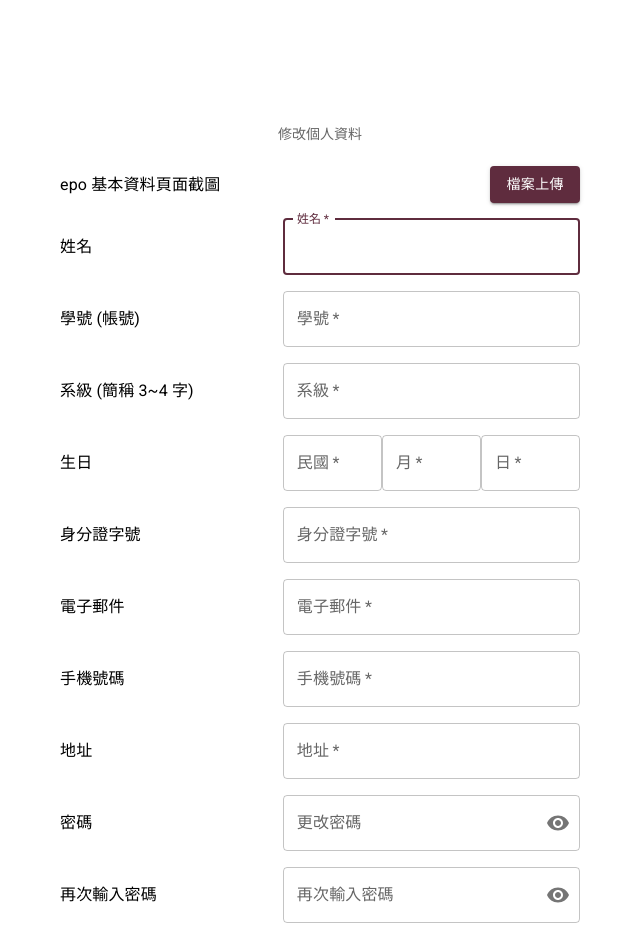
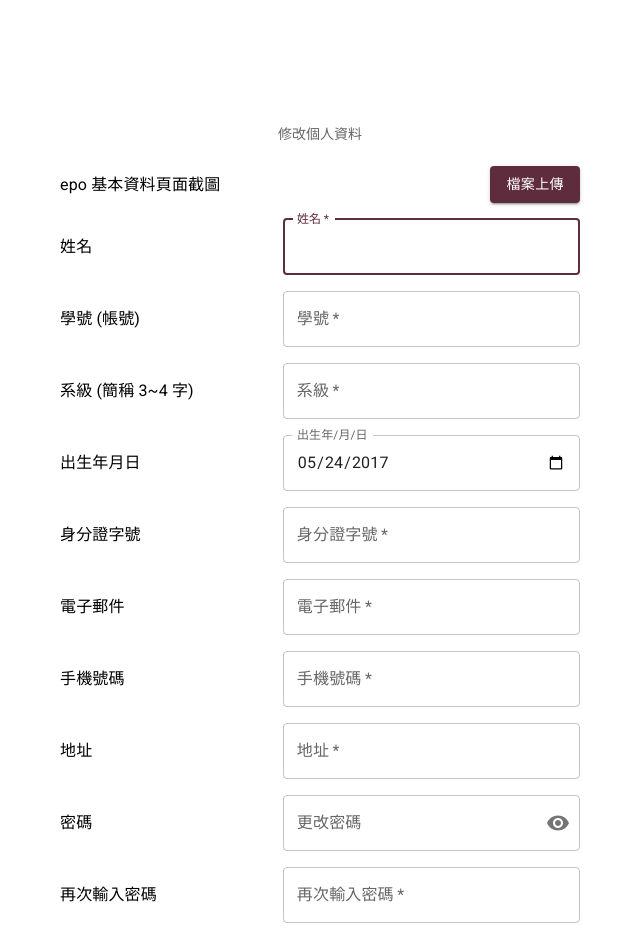
Before and after one commit to d336643/NTU_badminton_system, a React (Create React App) app in the folder frontend/: page /editprofile in a window 1280 px wide. Shown: the top 952 px of the page, without its empty margins (320-960 px from the left). Built offline with nearby package versions, Linux system fonts and the light colour scheme.

Commit message:
edit submit form

```diff
--- a/frontend/src/components/EditProfile.js
+++ b/frontend/src/components/EditProfile.js
@@ -1,22 +1,13 @@
 import * as React from 'react';
-import List from '@mui/material/List';
-import ListItem from '@mui/material/ListItem';
-import ListItemIcon from '@mui/material/ListItemIcon';
-import ListItemText from '@mui/material/ListItemText';
-import ListSubheader from '@mui/material/ListSubheader';
-import Button from '@mui/material/Button';
-import Grid from '@mui/material/Grid';
-import TextField from '@mui/material/TextField';
+
+import { List, ListItem, FormControl, ListItemText, ListSubheader,
+        Box, Button, Grid, TextField, Typography, Container,
+        IconButton, InputAdornment, OutlinedInput, InputLabel } from '@mui/material';
+
 import LockOutlinedIcon from '@mui/icons-material/LockOutlined';
-import Typography from '@mui/material/Typography';
-import Container from '@mui/material/Container';
-import IconButton from '@mui/material/IconButton';
-import InputAdornment from '@mui/material/InputAdornment';
-import OutlinedInput from '@mui/material/OutlinedInput';
-import InputLabel from '@mui/material/InputLabel';
-import FormControl from '@mui/material/FormControl';
 import Visibility from '@mui/icons-material/Visibility';
 import VisibilityOff from '@mui/icons-material/VisibilityOff';
+
 import { Link, useNavigate} from "react-router-dom";
 
 export default function SwitchListSecondary() {
@@ -44,17 +35,6 @@ export default function SwitchListSecondary() {
     };
 
     const handleMouseDownPassword = (event) => {
-        event.preventDefault();
-    };
-
-    const handleClickShowCheckpassword = () => {
-        setValues({
-            ...values,
-            showCheckpassword: !values.showCheckpassword,
-        });
-    }
-
-    const handleMouseDownCheckpassword = (event) => {
         event.preventDefault();
     };
 
@@ -120,43 +100,17 @@ export default function SwitchListSecondary() {
                     />
                 </ListItem>
                 <ListItem style={{ display: 'grid', gridAutoColumns: '1fr'}}>
-                    <ListItemText sx={{ gridColumn: '1/3' }} id="birthday-item" primary="生日" />
-                    <div style={{ gridColumn: '4/8', display: 'flex', justifyContent: 'space-between' }}>
-                        <TextField
-                            required
-                            id="year"
-                            label="民國"
-                            name="year"
-                            autoComplete="year"
-                        />
-                        <TextField
-                            required
-                            id="month"
-                            label="月"
-                            name="month"
-                            autoComplete="month"
-                        />
-                        <TextField
-                            required
-                            id="day"
-                            label="日"
-                            name="day"
-                            autoComplete="day"
-                        />
-                    </div>
-                    {/* <LocalizationProvider dateAdapter={AdapterDateFns} >
-                    <DatePicker
-                        disableFuture
-                        // label="Responsive"
-                        openTo="year"
-                        views={['year', 'month', 'day']}
-                        value={value}
-                        onChange={(newValue) => {
-                            setValue(newValue);
+                    <ListItemText sx={{ gridColumn: '1/3' }} id="birthday-item" primary="出生年月日" />
+                    <TextField
+                        sx={{ gridColumn: '4/8' }}
+                        id="date"
+                        label="出生年/月/日"
+                        type="date"
+                        defaultValue="2017-05-24"
+                        InputLabelProps={{
+                            shrink: true,
                         }}
-                        renderInput={(params) => <TextField {...params} />}
-                        />
-                    </LocalizationProvider> */}
+                    />
                 </ListItem>
                 <ListItem style={{ display: 'grid', gridAutoColumns: '1fr'}}>
                     <ListItemText sx={{ gridColumn: '1/3' }} id="identify-item" primary="身分證字號" />
@@ -229,30 +183,16 @@ export default function SwitchListSecondary() {
                     </FormControl>
                 </ListItem>
                 <ListItem style={{ display: 'grid', gridAutoColumns: '1fr'}}>
-                    <ListItemText sx={{ gridColumn: '1/3' }} id="check-password-item" primary="再次輸入密碼" />
-                    <FormControl sx={{ gridColumn: '4/8' }} variant="outlined">
-                        <InputLabel htmlFor="adornment-checkpassword">再次輸入密碼</InputLabel>
-                        <OutlinedInput
-                            required
-                            id="adornment-checkpassword"
-                            type={values.showCheckpassword ? 'text' : 'checkpassword'}
-                            value={values.checkpassword}
-                            onChange={handleChange('checkpassword')}
-                            endAdornment={
-                            <InputAdornment position="end">
-                                <IconButton
-                                aria-label="toggle password visibility"
-                                onClick={handleClickShowCheckpassword}
-                                onMouseDown={handleMouseDownCheckpassword}
-                                edge="end"
-                                >
-                                {values.showCheckpassword ? <VisibilityOff /> : <Visibility />}
-                                </IconButton>
-                            </InputAdornment>
-                            }
-                            label="Checkpassword"
-                        />
-                    </FormControl>
+                    <ListItemText sx={{ gridColumn: '1/3' }} id="confirm-item" primary="再次輸入密碼" />
+                    <TextField
+                        sx={{ gridColumn: '4/8' }}
+                        required
+                        id="confirmPassword"
+                        type={'password'}
+                        label="再次輸入密碼"
+                        name="confirmPassword"
+                        autoComplete="confirmPassword"
+                    />
                 </ListItem>
                 <Grid
                     container
@@ -261,7 +201,10 @@ export default function SwitchListSecondary() {
                     sx={{ mt: 3, mb: 3 }}
                 >
                     <Grid item>
-                        <Button type="submit" variant="contained">
+                        <Button
+                            variant="contained"
+                            onClick={() => navigate('/')}
+                        >
                             儲存
                         </Button>
                     </Grid>
--- a/frontend/src/components/Signup.js
+++ b/frontend/src/components/Signup.js
@@ -19,16 +19,18 @@ import InputLabel from '@mui/material/InputLabel';
 import FormControl from '@mui/material/FormControl';
 import Visibility from '@mui/icons-material/Visibility';
 import VisibilityOff from '@mui/icons-material/VisibilityOff';
+import { useNavigate} from "react-router-dom";
 
 export default function SwitchListSecondary() {
+    const navigate = useNavigate();
+
     const [values, setValues] = React.useState({
         name: '',
         studentid: '',
         email: '',
         password: '',
         showPassword: false,
-        Checkpassword: '',
-        showCheckpassword: false,
+        confirmPassword: '',
     });
 
     const handleChange = (prop) => (event) => {
@@ -46,17 +48,6 @@ export default function SwitchListSecondary() {
         event.preventDefault();
     };
 
-    const handleClickShowCheckpassword = () => {
-        setValues({
-            ...values,
-            showCheckpassword: !values.showCheckpassword,
-        });
-    }
-
-    const handleMouseDownCheckpassword = (event) => {
-        event.preventDefault();
-    };
-
     return (
         <Container component="main" maxWidth="sm">
             <List
@@ -69,9 +60,6 @@ export default function SwitchListSecondary() {
                 // subheader={<ListSubheader>註冊帳號</ListSubheader>}
             >
                 <ListItem style={{ display: 'flex', flexDirection: 'row'}}>
-                    {/* <ListItemIcon>
-                        <WifiIcon />
-                    </ListItemIcon> */}
                     <ListItemText id="info-shoot" primary="epo 基本資料頁面截圖" />
                     <Button
                         variant="contained"
@@ -120,7 +108,17 @@ export default function SwitchListSecondary() {
                 </ListItem>
                 <ListItem style={{ display: 'grid', gridAutoColumns: '1fr'}}>
                     <ListItemText sx={{ gridColumn: '1/3' }} id="birthday-item" primary="生日" />
-                    <div style={{ gridColumn: '4/8', display: 'flex', justifyContent: 'space-between' }}>
+                    <TextField
+                        sx={{ gridColumn: '4/8' }}
+                        id="date"
+                        label="出生年/月/日"
+                        type="date"
+                        defaultValue="2017-05-24"
+                        InputLabelProps={{
+                            shrink: true,
+                        }}
+                        />
+                    {/* <div style={{ gridColumn: '4/8', display: 'flex', justifyContent: 'space-between' }}>
                         <TextField
                             required
                             id="year"
@@ -142,7 +140,7 @@ export default function SwitchListSecondary() {
                             name="day"
                             autoComplete="day"
                         />
-                    </div>
+                    </div> */}
                     {/* <LocalizationProvider dateAdapter={AdapterDateFns} >
                     <DatePicker
                         disableFuture
@@ -228,36 +226,23 @@ export default function SwitchListSecondary() {
                     </FormControl>
                 </ListItem>
                 <ListItem style={{ display: 'grid', gridAutoColumns: '1fr'}}>
-                    <ListItemText sx={{ gridColumn: '1/3' }} id="check-password-item" primary="再次輸入密碼" />
-                    <FormControl sx={{ gridColumn: '4/8' }} variant="outlined">
-                        <InputLabel htmlFor="adornment-checkpassword">再次輸入密碼</InputLabel>
-                        <OutlinedInput
+                    <ListItemText sx={{ gridColumn: '1/3' }} id="confirm-item" primary="再次輸入密碼" />
+                    <TextField
+                        sx={{ gridColumn: '4/8' }}
                         required
-                            id="adornment-checkpassword"
-                            type={values.showCheckpassword ? 'text' : 'checkpassword'}
-                            value={values.checkpassword}
-                            onChange={handleChange('checkpassword')}
-                            endAdornment={
-                            <InputAdornment position="end">
-                                <IconButton
-                                aria-label="toggle password visibility"
-                                onClick={handleClickShowCheckpassword}
-                                onMouseDown={handleMouseDownCheckpassword}
-                                edge="end"
-                                >
-                                {values.showCheckpassword ? <VisibilityOff /> : <Visibility />}
-                                </IconButton>
-                            </InputAdornment>
-                            }
-                            label="Checkpassword"
+                        id="confirmPassword"
+                        type={'password'}
+                        label="再次輸入密碼"
+                        name="confirmPassword"
+                        autoComplete="confirmPassword"
                     />
-                    </FormControl>
                 </ListItem>
                 <Button
-                    type="submit"
+                    // type="submit"
                     fullWidth
                     variant="contained"
                     sx={{ mt: 3, mb: 3 }}
+                    onClick={() => navigate('/')}
                 >
                     確認送出
                 </Button>
```
Also changed, not shown: frontend/src/components/Login.js (+7 -13 lines). Lines whose indentation alone changed are shown as unchanged.
